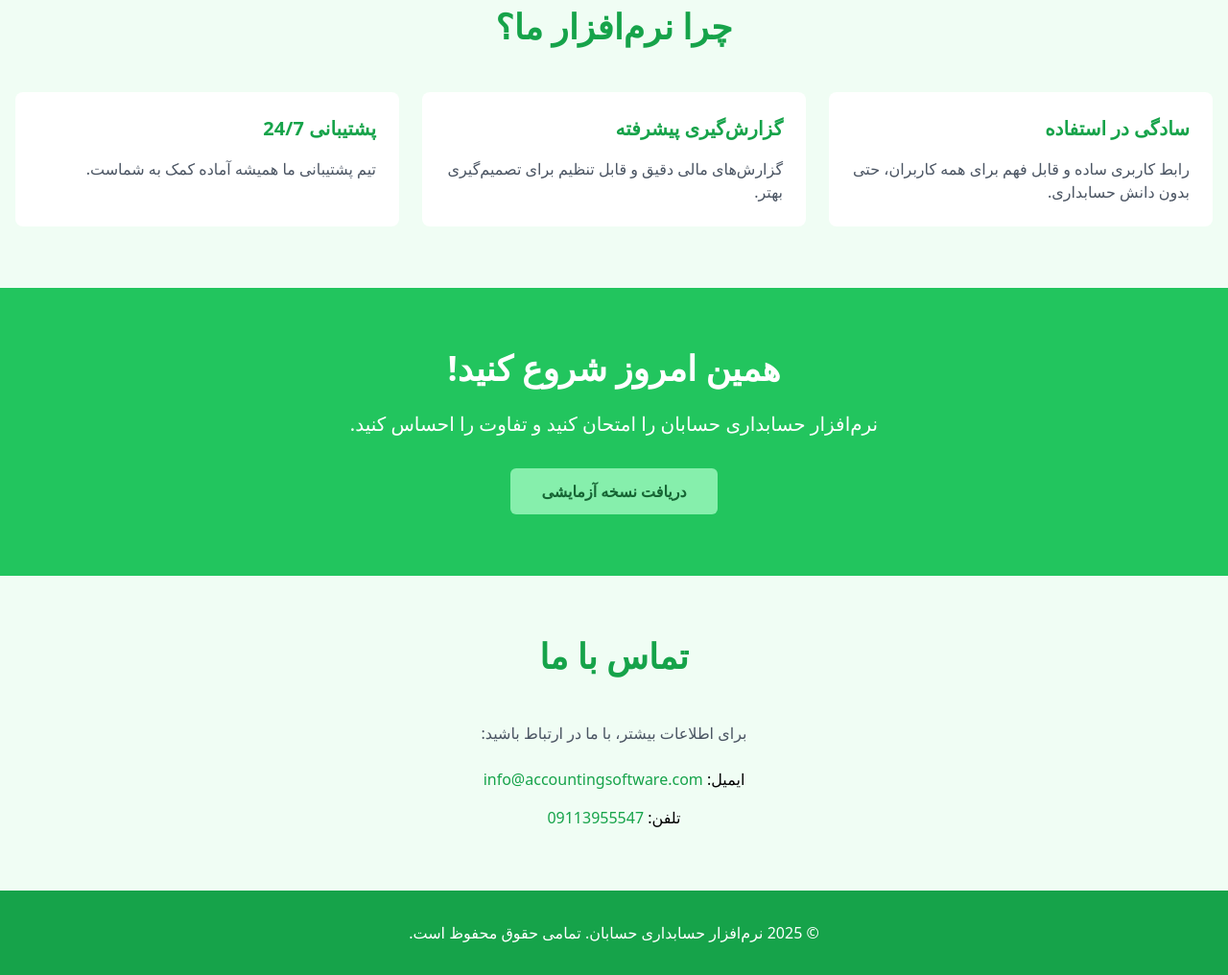
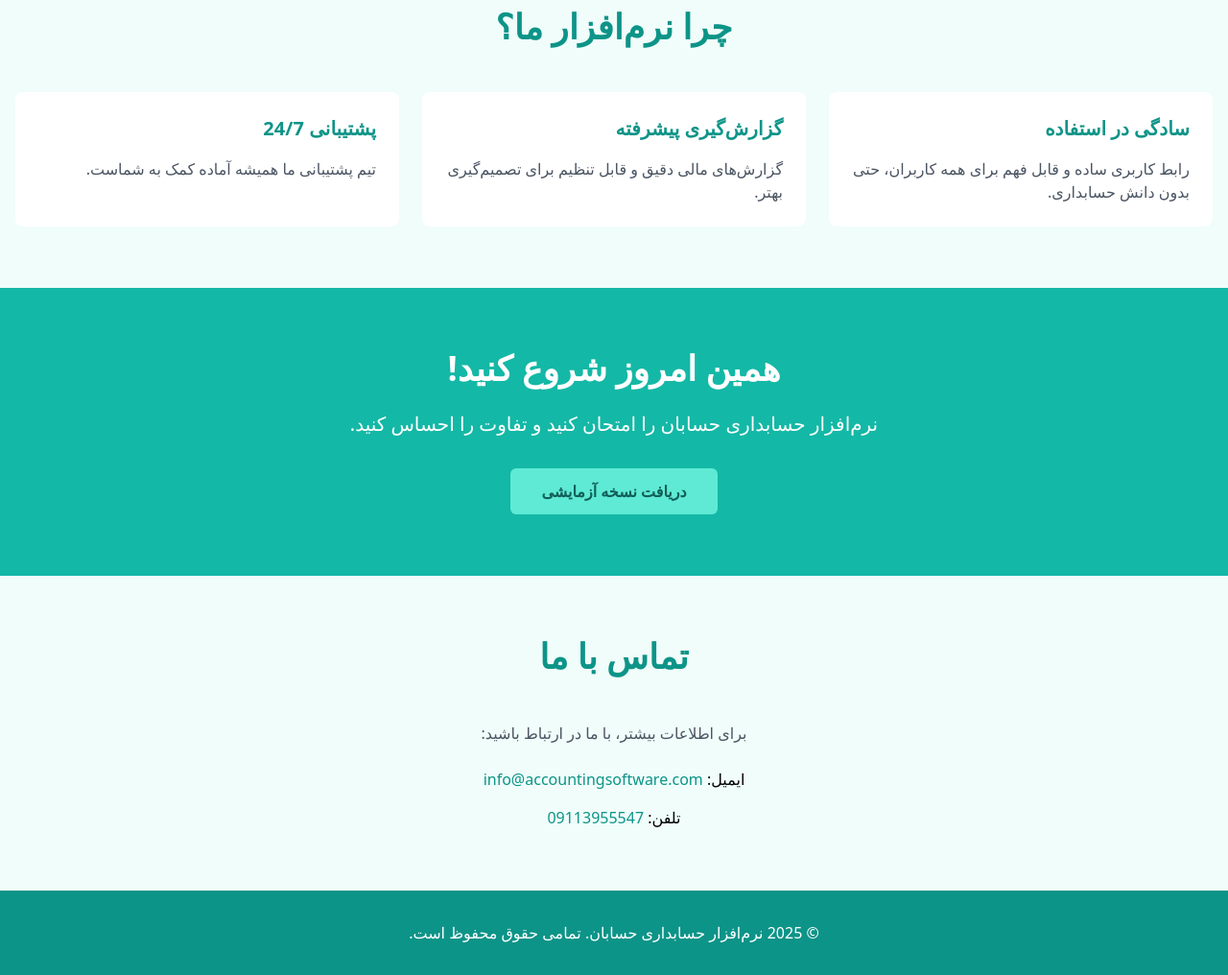
Before and after one commit to hoseinii/hesaban-landing-page, a plain HTML site: page index.html in a window 1280 px wide. Shown: the part 300-1316 px from the top of the page at 96% size. Drawn offline with nearby package versions, Linux system fonts and the light colour scheme.

Commit message:
Update index.html

```diff
--- a/index.html
+++ b/index.html
@@ -13,7 +13,7 @@
     }
     .btn-hover:hover {
       transform: translateY(-2px);
-      box-shadow: 0 4px 8px rgba(0, 0, 0, 0.15);
+      box-shadow: 0 4px 8px rgba(0, 0, 0, 0.1);
     }
     /* انیمیشن کارت‌ها */
     .card-hover {
@@ -21,11 +21,11 @@
     }
     .card-hover:hover {
       transform: translateY(-5px);
-      box-shadow: 0 6px 12px rgba(0, 0, 0, 0.15);
+      box-shadow: 0 6px 12px rgba(0, 0, 0, 0.1);
     }
   </style>
 </head>
-<body class="bg-green-50 font-sans">
+<body class="bg-teal-50 font-sans">
   <!-- جاوااسکریپت پردازش XLSX -->
   <script type="text/javascript">
     var gk_isXlsx = false;
@@ -61,29 +61,29 @@
   </script>
 
   <!-- هدر -->
-  <header class="bg-green-500 text-white py-10">
+  <header class="bg-teal-500 text-white py-10">
     <div class="container mx-auto px-4 text-center">
       <h1 class="text-4xl md:text-5xl font-bold">نرم‌افزار حسابداری حسابان</h1>
       <p class="mt-4 text-lg md:text-xl">مدیریت مالی کسب‌وکار شما، ساده‌تر از همیشه</p>
-      <a href="#contact" class="mt-6 inline-block bg-green-300 text-green-800 px-8 py-3 rounded-md font-semibold btn-hover">تماس با ما</a>
+      <a href="#contact" class="mt-6 inline-block bg-teal-300 text-teal-800 px-8 py-3 rounded-md font-semibold btn-hover">تماس با ما</a>
     </div>
   </header>
 
   <!-- بخش ویژگی‌ها -->
   <section class="py-16">
     <div class="container mx-auto px-4">
-      <h2 class="text-3xl md:text-4xl font-bold text-center mb-12 text-green-600">چرا نرم‌افزار ما؟</h2>
+      <h2 class="text-3xl md:text-4xl font-bold text-center mb-12 text-teal-600">چرا نرم‌افزار ما؟</h2>
       <div class="grid grid-cols-1 md:grid-cols-3 gap-6">
         <div class="bg-white p-6 rounded-lg card-hover">
-          <h3 class="text-xl font-semibold mb-4 text-green-600">سادگی در استفاده</h3>
+          <h3 class="text-xl font-semibold mb-4 text-teal-600">سادگی در استفاده</h3>
           <p class="text-gray-600">رابط کاربری ساده و قابل فهم برای همه کاربران، حتی بدون دانش حسابداری.</p>
         </div>
         <div class="bg-white p-6 rounded-lg card-hover">
-          <h3 class="text-xl font-semibold mb-4 text-green-600">گزارش‌گیری پیشرفته</h3>
+          <h3 class="text-xl font-semibold mb-4 text-teal-600">گزارش‌گیری پیشرفته</h3>
           <p class="text-gray-600">گزارش‌های مالی دقیق و قابل تنظیم برای تصمیم‌گیری بهتر.</p>
         </div>
         <div class="bg-white p-6 rounded-lg card-hover">
-          <h3 class="text-xl font-semibold mb-4 text-green-600">پشتیبانی 24/7</h3>
+          <h3 class="text-xl font-semibold mb-4 text-teal-600">پشتیبانی 24/7</h3>
           <p class="text-gray-600">تیم پشتیبانی ما همیشه آماده کمک به شماست.</p>
         </div>
       </div>
@@ -91,28 +91,28 @@
   </section>
 
   <!-- بخش فراخوان -->
-  <section class="bg-green-500 text-white py-16 text-center">
+  <section class="bg-teal-500 text-white py-16 text-center">
     <div class="container mx-auto px-4">
       <h2 class="text-3xl md:text-4xl font-bold mb-6">همین امروز شروع کنید!</h2>
       <p class="text-lg md:text-xl mb-8">نرم‌افزار حسابداری حسابان را امتحان کنید و تفاوت را احساس کنید.</p>
-      <a href="#contact" class="inline-block bg-green-300 text-green-800 px-8 py-3 rounded-md font-semibold btn-hover">دریافت نسخه آزمایشی</a>
+      <a href="#contact" class="inline-block bg-teal-300 text-teal-800 px-8 py-3 rounded-md font-semibold btn-hover">دریافت نسخه آزمایشی</a>
     </div>
   </section>
 
   <!-- بخش تماس -->
   <section id="contact" class="py-16">
     <div class="container mx-auto px-4">
-      <h2 class="text-3xl md:text-4xl font-bold text-center mb-12 text-green-600">تماس با ما</h2>
+      <h2 class="text-3xl md:text-4xl font-bold text-center mb-12 text-teal-600">تماس با ما</h2>
       <div class="max-w-lg mx-auto">
         <p class="text-center mb-6 text-gray-600">برای اطلاعات بیشتر، با ما در ارتباط باشید:</p>
-        <p class="text-center mb-4">ایمیل: <a href="mailto:info@accountingsoftware.com" class="text-green-600 hover:underline">info@accountingsoftware.com</a></p>
-        <p class="text-center">تلفن: <a href="tel:+989123456789" class="text-green-600 hover:underline">09113955547</a></p>
+        <p class="text-center mb-4">ایمیل: <a href="mailto:info@accountingsoftware.com" class="text-teal-600 hover:underline">info@accountingsoftware.com</a></p>
+        <p class="text-center">تلفن: <a href="tel:+989123456789" class="text-teal-600 hover:underline">09113955547</a></p>
       </div>
     </div>
   </section>
 
   <!-- فوتر -->
-  <footer class="bg-green-600 text-white py-8">
+  <footer class="bg-teal-600 text-white py-8">
     <div class="container mx-auto px-4 text-center">
       <p>© 2025 نرم‌افزار حسابداری حسابان. تمامی حقوق محفوظ است.</p>
     </div>
```
